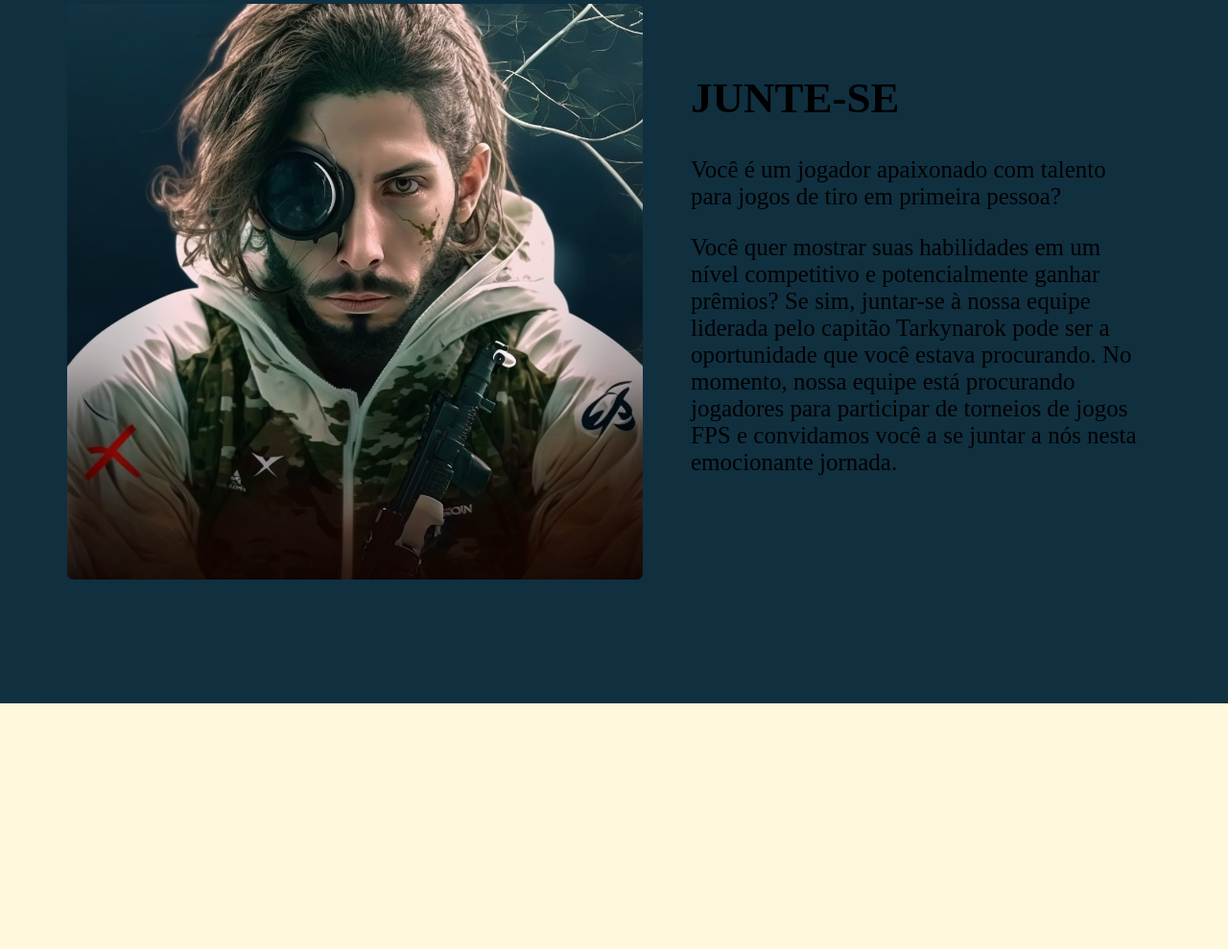
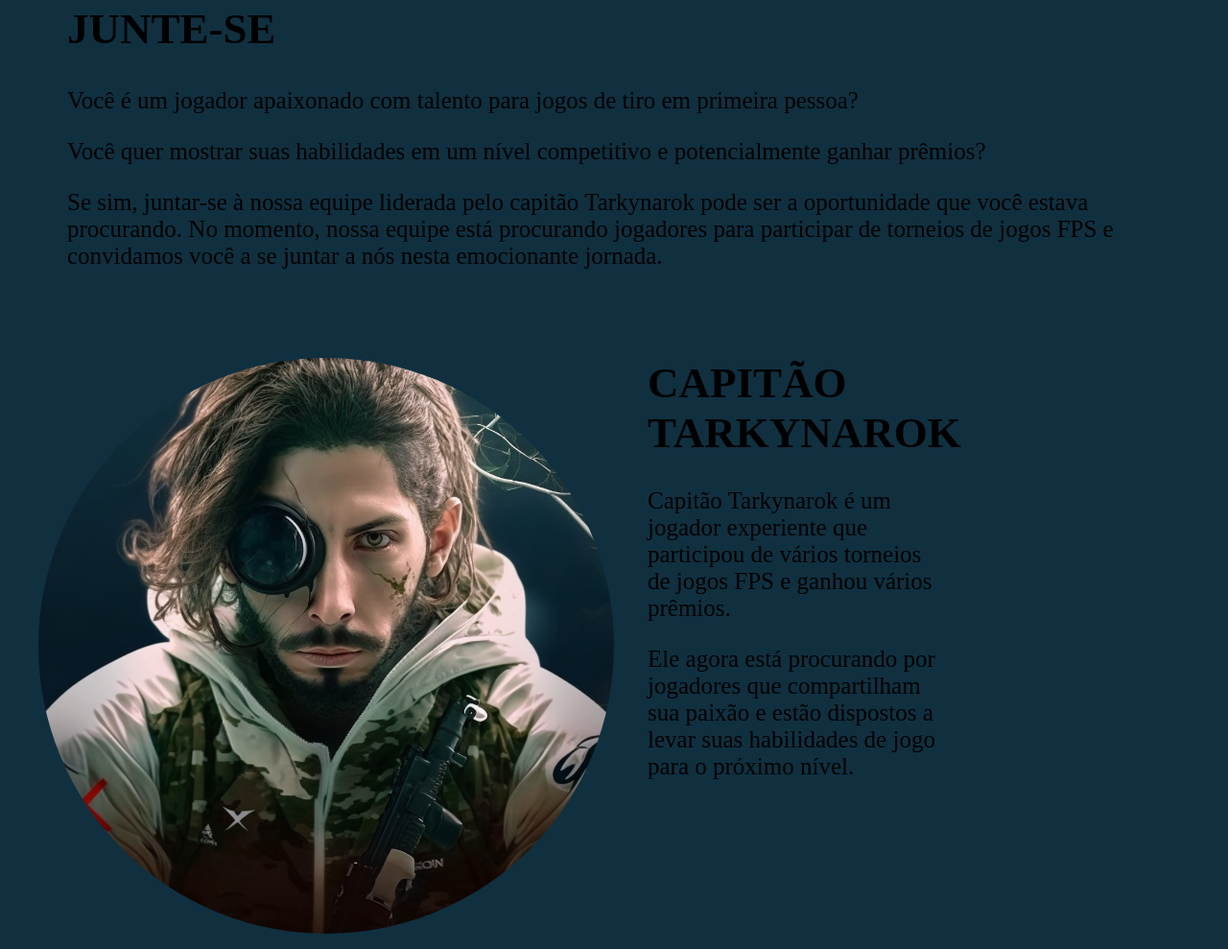
Before and after one commit to DiegoAKSR/Site-WSB, a plain HTML site: page index.html in a window 1280 px wide. Shown: the part 1745-2734 px from the top of the page at 96% size. Before the commit the page ends 2478 px from the top, so only its background shows below. Drawn offline with Linux system fonts and the light colour scheme.

Commit message:
commit-10

```diff
--- a/assets/css/styles.css
+++ b/assets/css/styles.css
@@ -255,13 +255,14 @@ h1 {
     min-height: 100vh;
     margin: 0 auto;
     display: flex;
+    flex-flow: column;
     background: #113140f9;
 }
 
 .div-paragrafo-1 h1 {
     color: black;
     float: right;
-    margin: 72px 20px 15px 15px;
+    margin: 0px 20px 15px 15px;
     min-width: 250px;
     max-height: 100px;
 
@@ -273,13 +274,48 @@ h1 {
     margin: 20px 20px 5px 15px;
     max-height: 200px;
 
+
 }
 
+.div-img {
+    display: flex;
+    flex-flow: row;
+}
+
+.h1-tarky{
+    display: flex;
+    color: black;
+    float: right;
+    margin: 72px 20px 15px 15px;
+    min-width: 250px;
+    max-height: 100px;
+    max-width: 50%;
+}
+
+.p-tarky{
+    display: flex;
+    color: black;
+    font-size: 25px;
+    margin: 20px 20px 5px 15px;
+    max-width: 50%;
+}
+
+.div-img-text {
+    flex-flow: column;
+    display: flex;
+    max-width: 50%;
+    min-width: 50%;
+    max-height: 50%;
+    min-height: 50%;
+}
+
+
 .div-section-white img {
-    margin: 72px 20px 15px 30px;
-    max-width: 600px;
-    max-height: 600px;
-    border-radius: 1%;
+    margin: 72px 20px 15px 0px;
+    border-radius: 50%;
+    display: flex;
+    max-width: 50%;
+    max-height: 50%;
 
 }
 
--- a/index.html
+++ b/index.html
@@ -98,7 +98,6 @@
     <section id="recrutamento" class="section-recrut">
         <div class="div-section-white">
 
-            <img src="assets/img/tarky.png">
 
             <div class="div-paragrafo-1">
                 <h1>Junte-se</h1>
@@ -106,7 +105,9 @@
                     em primeira pessoa?
                 </p>
                 <p>Você quer mostrar suas habilidades em um
-                    nível competitivo e potencialmente ganhar prêmios? Se sim,
+                    nível competitivo e potencialmente ganhar prêmios?
+                </p>
+                <p>Se sim,
                     juntar-se à nossa equipe liderada pelo capitão Tarkynarok pode
                     ser a oportunidade que você estava procurando. No momento,
                     nossa equipe está procurando jogadores para participar de torneios
@@ -114,6 +115,19 @@
                     jornada.
                 </p>
             </div>
+            <div class="div-img">
+                <img src="assets/img/tarky.png">
+                <div class="div-img-text">
+                    <h1 class="h1-tarky">Capitão Tarkynarok</h1>
+                    <p class="p-tarky">Capitão Tarkynarok é um jogador experiente que participou de vários torneios
+                    de jogos FPS e ganhou vários prêmios.
+                    </p>
+                    <p class="p-tarky"> Ele agora está procurando por jogadores
+                        que compartilham sua paixão e estão dispostos a levar suas habilidades de
+                        jogo para o próximo nível.
+                    </p>
+                </div>
+            </div>
 
 
         </div>
```
